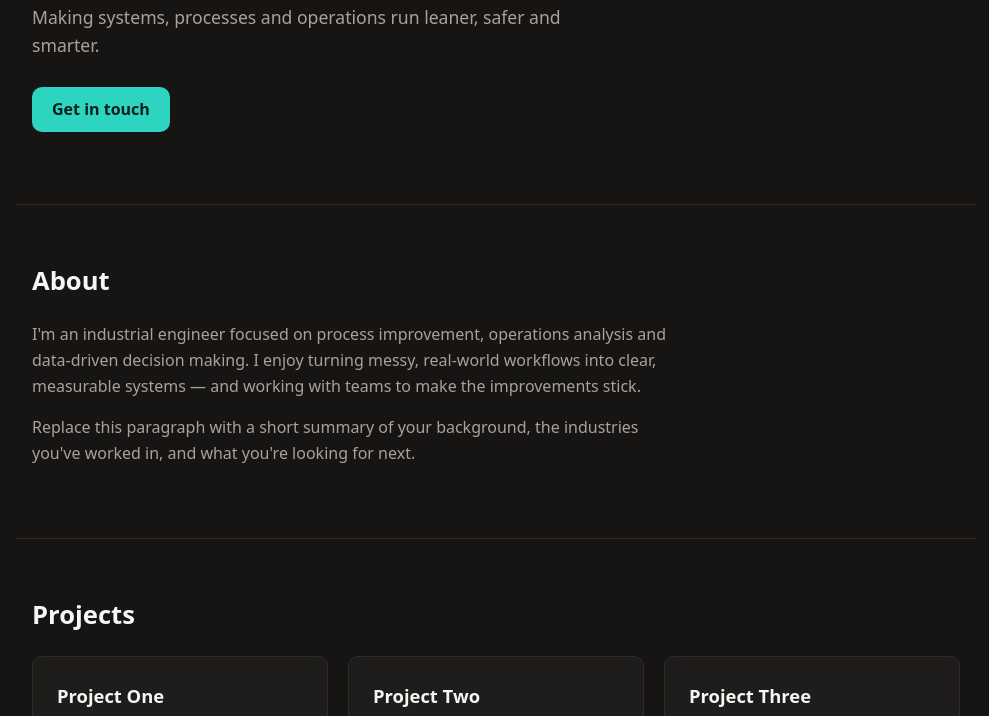
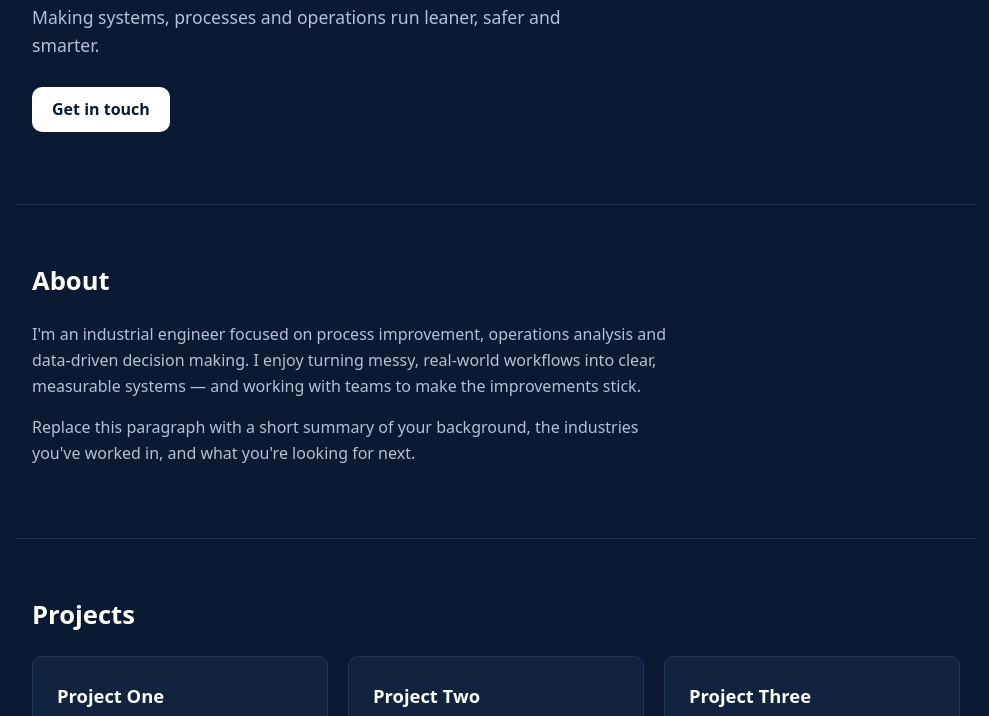
Before and after one commit to gabrielzherbert/portfolio, a plain HTML site: page index.html in a window 1280 px wide. Shown: the part 268-984 px from the top of the page, without its empty margins (144-1133 px from the left). Drawn offline with Linux system fonts and the dark colour scheme.

Commit message:
Switch colour scheme to dark navy and white
Replace the warm stone/teal palette with a navy-and-white scheme:
- Light mode: white background, navy text, navy accent for links,
  buttons and the hero title.
- Dark mode: dark navy background with white text and a white accent
  (buttons become white with navy text).

Co-Authored-By: Claude Opus 5.5 <noreply@anthropic.com>

```diff
--- a/styles.css
+++ b/styles.css
@@ -1,10 +1,10 @@
 :root {
-  --bg: #fafaf9;
-  --surface: #ffffff;
-  --text: #1c1917;
-  --muted: #57534e;
-  --border: #e7e5e4;
-  --accent: #0f766e;
+  --bg: #ffffff;
+  --surface: #f5f7fa;
+  --text: #0f1f3d;
+  --muted: #4a5873;
+  --border: #dde3ec;
+  --accent: #13294b;
   --accent-contrast: #ffffff;
   --radius: 10px;
   --max-width: 960px;
@@ -12,13 +12,13 @@
 
 @media (prefers-color-scheme: dark) {
   :root {
-    --bg: #161514;
-    --surface: #1f1d1b;
-    --text: #f5f5f4;
-    --muted: #a8a29e;
-    --border: #2f2c2a;
-    --accent: #2dd4bf;
-    --accent-contrast: #0b1f1d;
+    --bg: #0b1a33;
+    --surface: #11233f;
+    --text: #ffffff;
+    --muted: #b4c0d3;
+    --border: #1f3557;
+    --accent: #ffffff;
+    --accent-contrast: #0b1a33;
   }
 }
 
```
